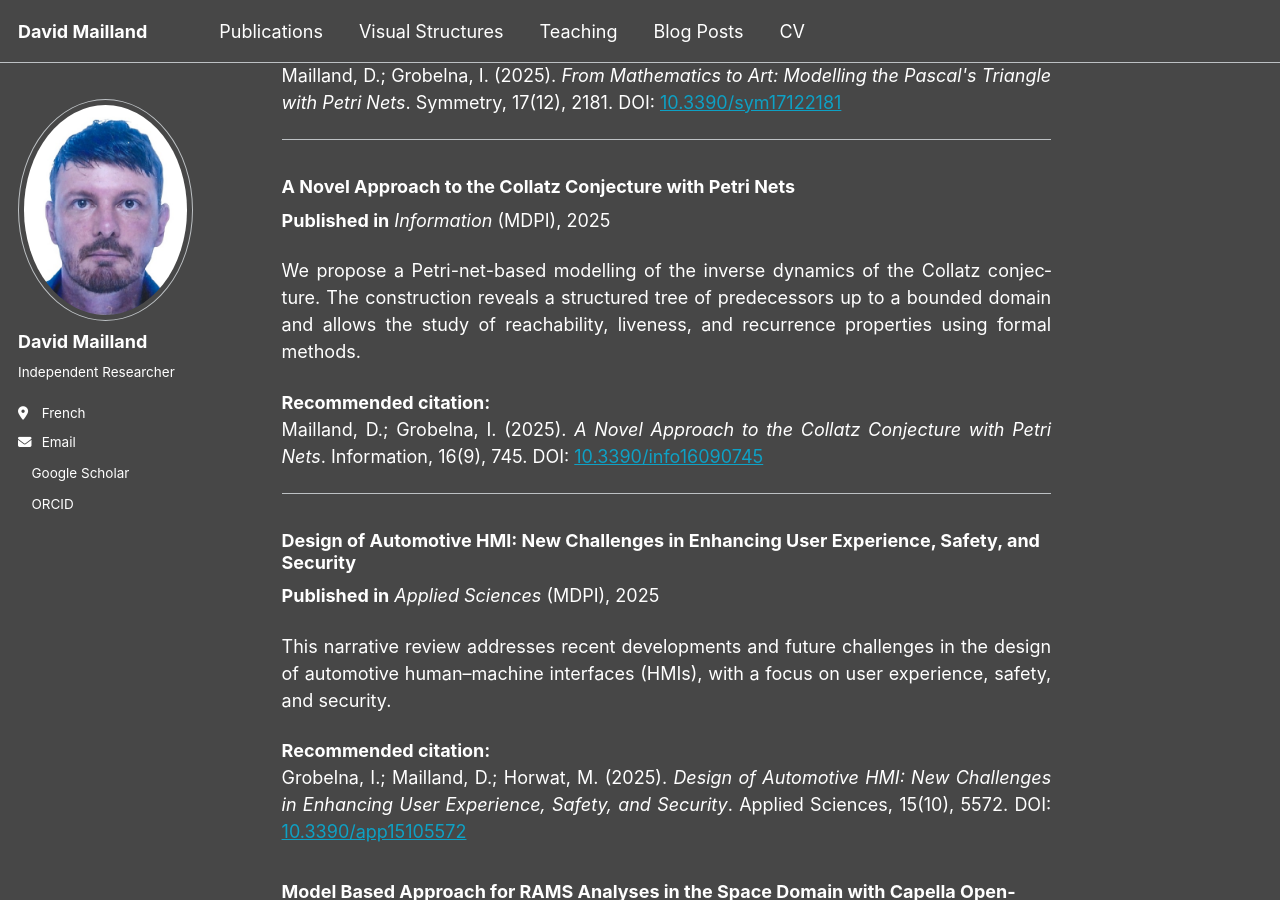
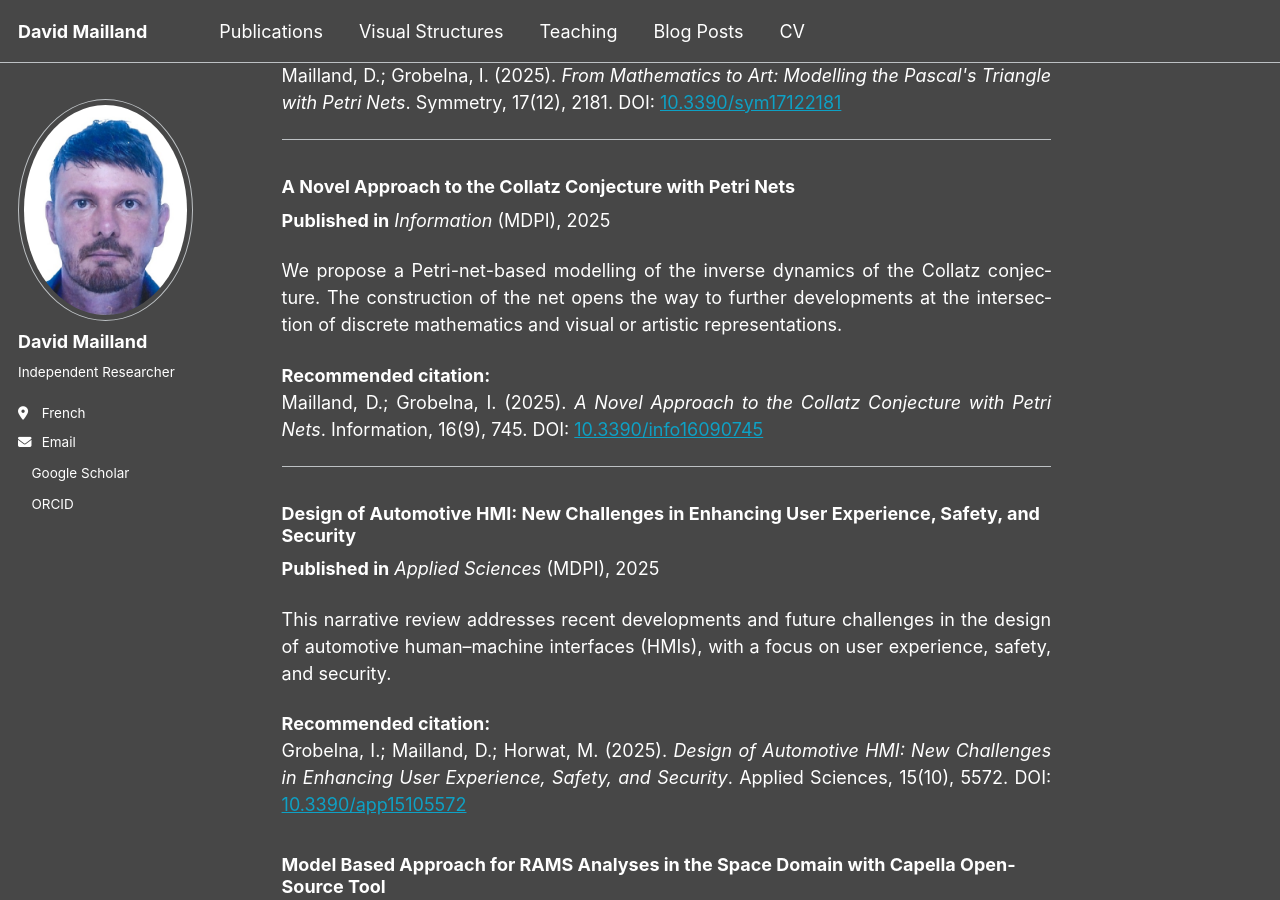
Before and after one commit to davidmailland/davidmailland.github.io, a Jekyll site: the page built from _pages/publications.html, in a window 1280 px wide and 900 px high, scrolled down 439 px. Built offline with Jekyll 4.4.1, drawn with Linux system fonts in a browser that asks for light colours; some web fonts are replaced; a script bundle is joined from its source files by our own code; library files that are not in the unit come from our copies; a style sheet for code colours, icons or effects is not loaded; some of the changed text lies outside the part shown.

Commit message:
Update publications.html

```diff
--- a/_pages/publications.html
+++ b/_pages/publications.html
@@ -34,8 +34,7 @@ author_profile: true
 <p><strong>Published in</strong> <em>Information</em> (MDPI), 2025</p>
 <p>
   We propose a Petri-net-based modelling of the inverse dynamics of the Collatz conjecture.
-  The construction reveals a structured tree of predecessors up to a bounded domain and allows the study of
-  reachability, liveness, and recurrence properties using formal methods.
+The construction of the net opens the way to further developments at the intersection of discrete mathematics and visual or artistic representations.
 </p>
 <p><strong>Recommended citation:</strong><br>
   Mailland, D.; Grobelna, I. (2025).
@@ -127,7 +126,7 @@ author_profile: true
 <p><strong>Published in</strong> Techniques de l’Ingénieur — Recherche et innovation (RE451 v1), 2023</p>
 <p>
   Approche MBSA pour évaluer la fiabilité et la performance en fin de vie d’une constellation de satellites,
-  inspirée d’un cas de référence industriel, dans le cadre d’une coopération entre Thales Alenia Space et l’École polytechnique.
+  inspirée d’un cas de référence industriel, dans le cadre d’une coopération entre Thales Alenia Space et l’École Polytechnique.
 </p>
 <p><strong>Recommended citation:</strong><br>
   Saint-Georges, B.; Mailland, D. (2023).
```
